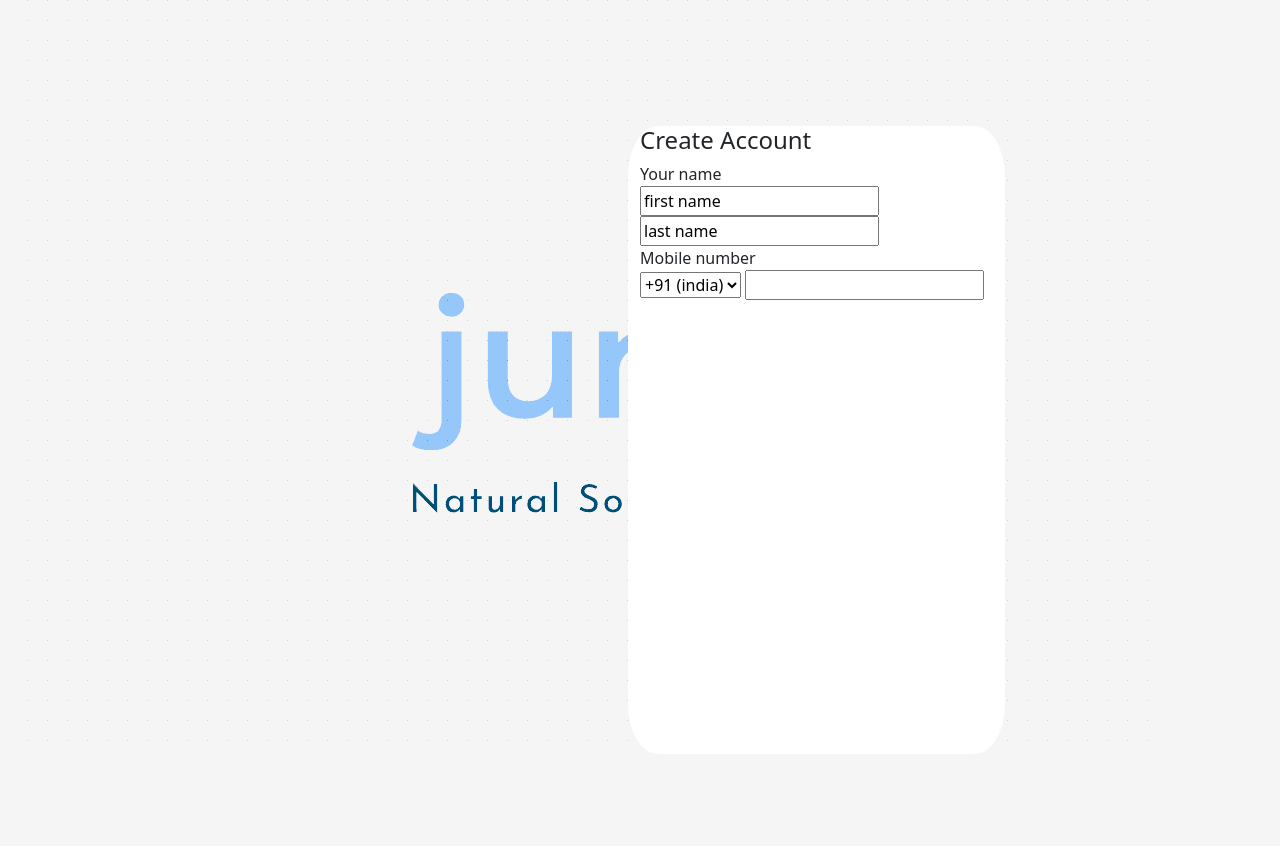
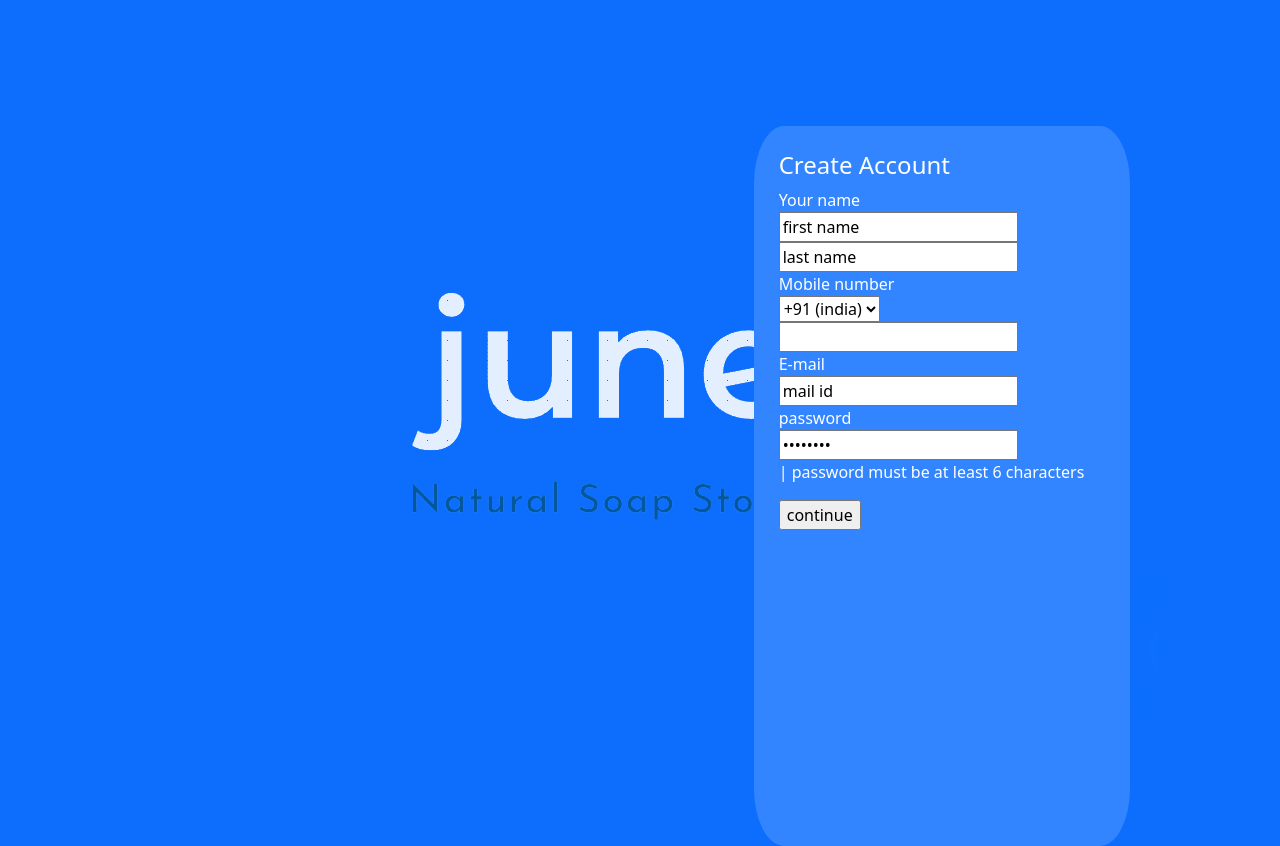
Before and after one commit to sreeraj-sc/June-Natural-Soap-Store, a PHP site: page /registration.html in a window 1280 px wide. Before the commit the page ends 741 px from the top, so only its background shows below. Run offline with PHP 8.4, Linux system fonts and the light colour scheme.

Commit message:
inputs included

```diff
--- a/registration.html
+++ b/registration.html
@@ -11,7 +11,7 @@
   <body>
     <div class="container-fluid row">
         <div class="logo col-md-6">
-            <img src="images/June-logo-2.png" class="rounded mx-auto " alt="June Logo">
+            <img src="images/June-logo-1.png" class="rounded mx-auto " alt="June Logo">
         </div>
         <div class="col-md-6 reg-form">
             <h4>Create Account</h4>
@@ -25,7 +25,13 @@
                     <option value="+1">+1 (USA)</option>
                     <option value="+44">+44 (UK)</option>
                 </select>
-                <input type="number">
+                <input type="number" value="mobile number" id="phnumber"><br>
+                <label for="email">E-mail</label><br>
+                <input type="email" value="mail id" id="email"><br>
+                <label for="password">password</label><br>
+                <input type="password" name="password" id="password" value="include "><br>
+                <p>| password must be at least 6 characters</p>
+                <input type="submit" value="continue" class="submit">
             </form>
         </div>
     </div>
--- a/style.css
+++ b/style.css
@@ -1,11 +1,31 @@
 body
 {
-    background-color: whitesmoke;
+    background-color: #0d6efd;
 }
 .reg-form
 {
+    height: 45em;
+    margin-left: 10%;
+    padding-top: 2%;
+    padding-left: 2%;
     width: 30%;
     border-radius: 8%;
     margin-top: 10%;
-    background-color: #fff;
+    background-color: #3385ff;
 }
+h4
+{
+    color: #fff;
+}
+label
+{
+    color: #fff;
+}
+p
+{
+    color: #fff;
+}
+.submit
+{
+    align-items: center;
+}
```
Also changed, not shown: images/June-logo-1.png.
